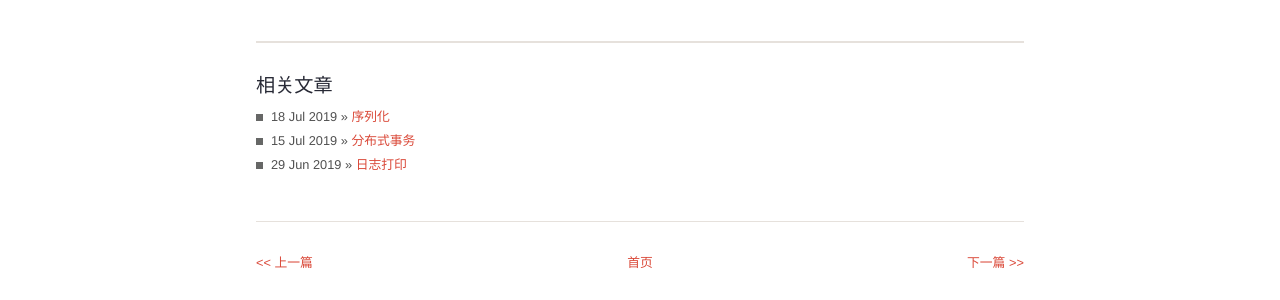
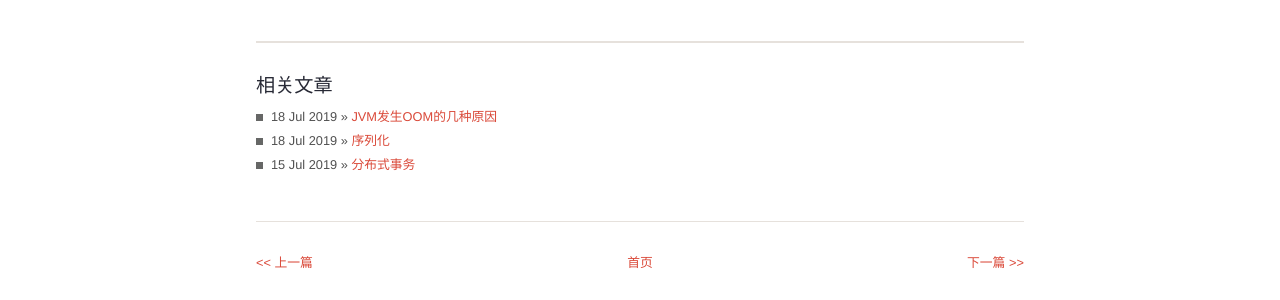
Before and after one commit to junhc/junhc.github.io, a Jekyll site: the page built from _posts/java/2019-07-18-内存泄露与内存溢出.md, in a window 1280 px wide. Shown: the part 1275-1575 px from the top of the page. Built offline with Jekyll 4.4.1, drawn with Linux system fonts in a browser that asks for light colours; Markdown is read by kramdown in place of the engine named in the settings.

Commit message:
更新目录结构

```diff
--- /dev/null
+++ b/_posts/java/2019-07-20-JVM发生OOM的几种原因.md
@@ -0,0 +1,11 @@
+---
+layout: post
+title: "JVM发生OOM的几种原因"
+date: 2019-07-18 17:57:05
+description: "JVM发生OOM的几种原因"
+categories:
+- Java
+permalink: JVM发生OOM的几种原因
+---
+
+![](/assets/img/JVM发生OOM的几种原因.jpg)
```
Also changed, not shown: _posts/并发编程/2016-04-23-Java中的锁.md (renamed from _posts/java/2016-04-23-Java中的锁.md, +1 -1 lines), assets/img/JVM发生OOM的几种原因.jpg (added), 1 other file.
